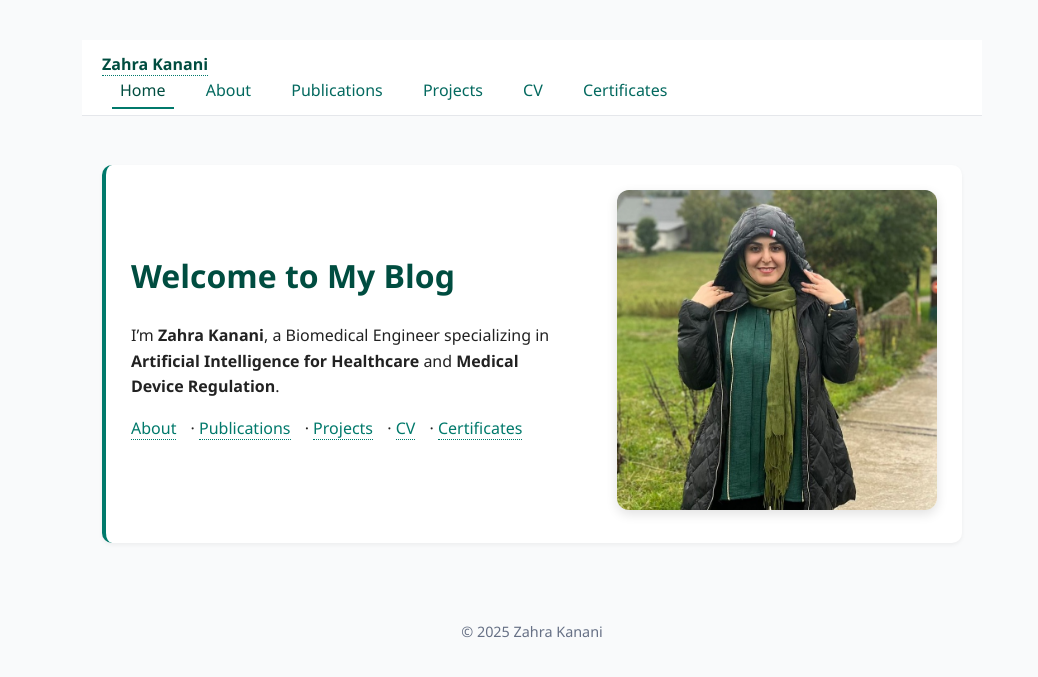
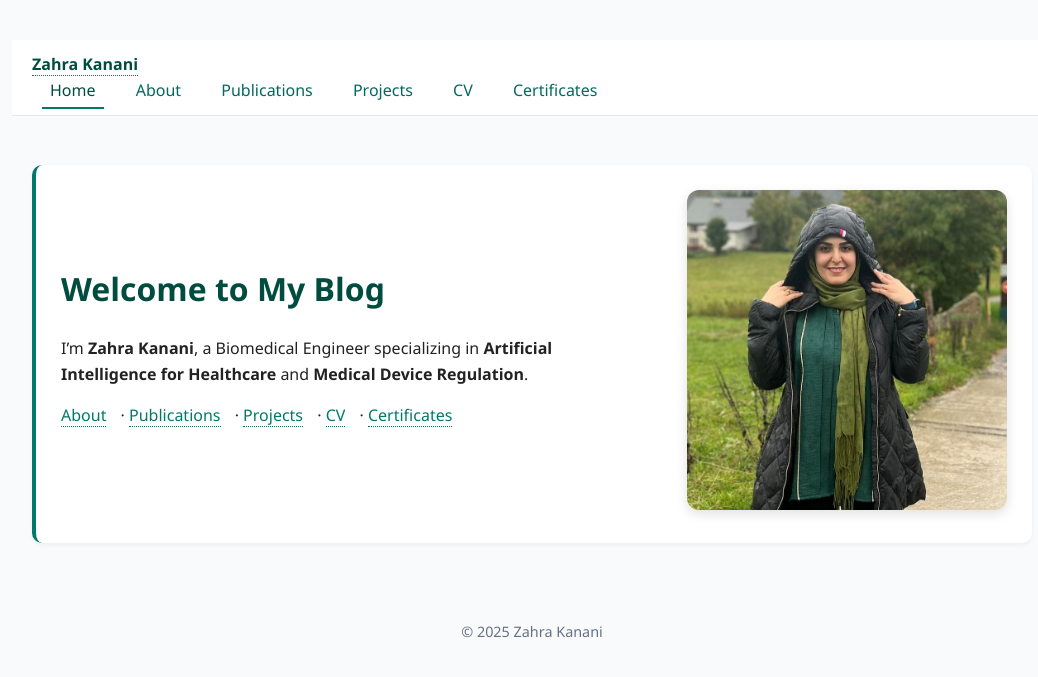
Before and after one commit to zahra-kanani/zahra-kanani.github.io, a Jekyll site: the page built from index.md, in a window 1280 px wide. Shown: the top 677 px of the page, without its empty margins (108-1146 px from the left). Built offline with Jekyll 4.4.1, drawn with Linux system fonts in a browser that asks for light colours.

Commit message:
Update style.css

```diff
--- a/assets/css/style.css
+++ b/assets/css/style.css
@@ -140,3 +140,6 @@ main.container {
   .hero-img { text-align: center; flex: 0 0 auto; }
   .hero-img .profile-img { width: 220px; height: 220px; }
 }
+/* make page a bit wider */
+body { max-width: 1040px; }
+.container { max-width: 1040px; }
```
